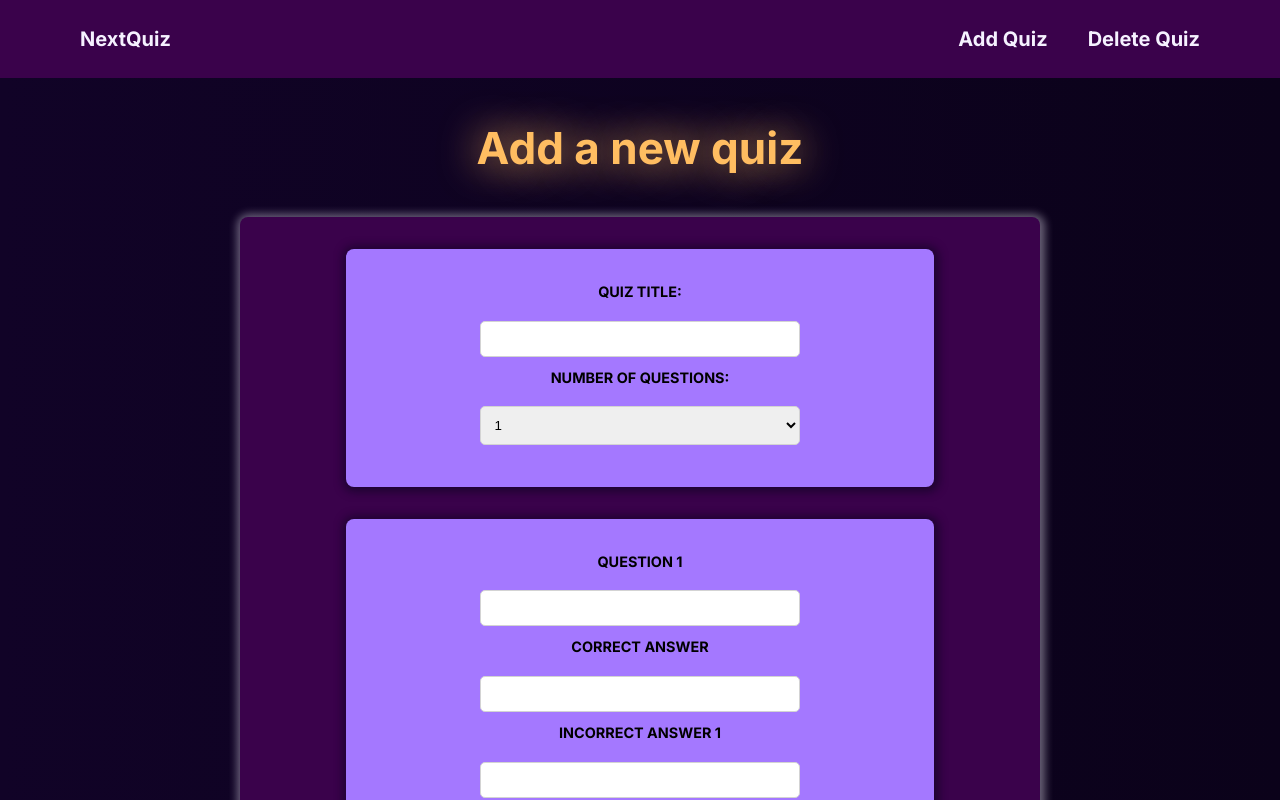
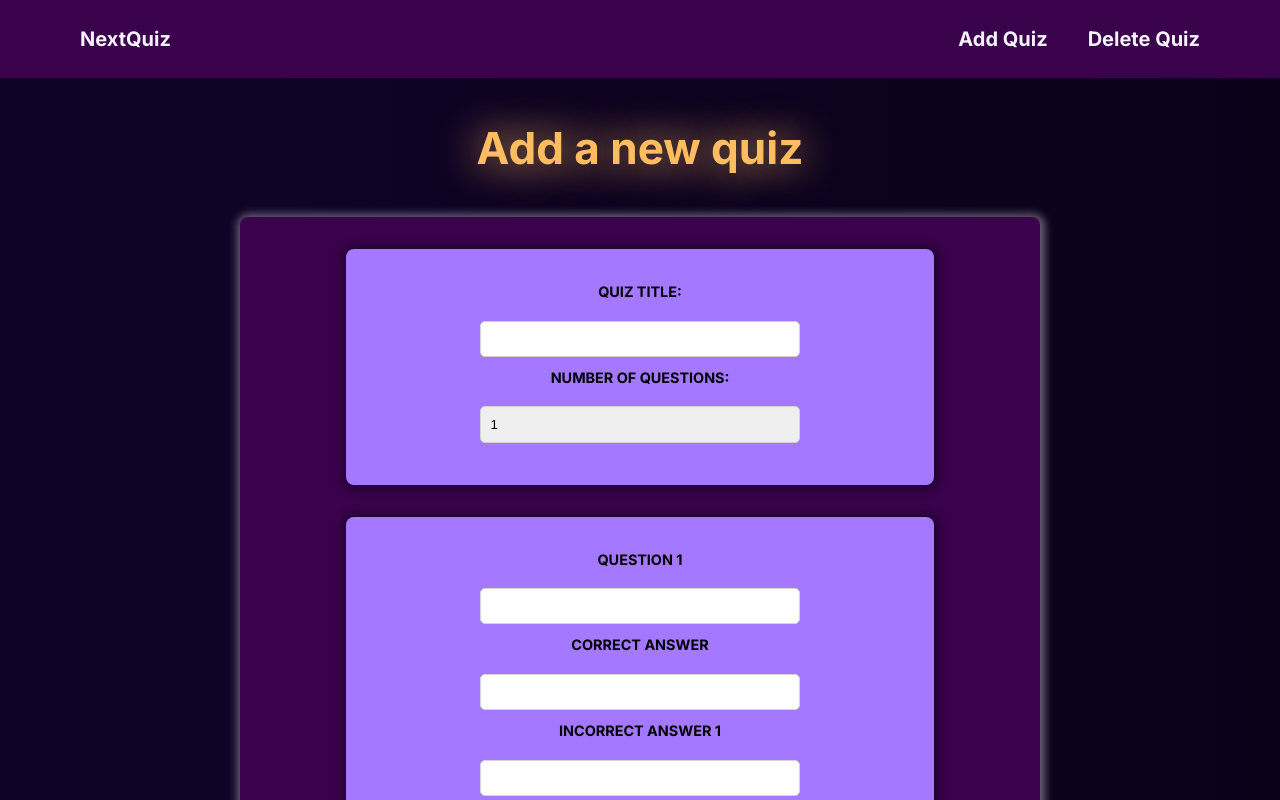
Before and after one commit to rjoshf/Nextjs-quizapp, a Next.js app: page /newquiz in a window 1280 px wide. Shown: the top 800 px of the page. Built offline with nearby package versions, Linux system fonts and the light colour scheme.

Commit message:
More ios styling

```diff
--- a/components/NewQuizPage/NewQuizForm.module.css
+++ b/components/NewQuizPage/NewQuizForm.module.css
@@ -43,6 +43,7 @@
 }
 
 .input {
+  -webkit-appearance: none;
   width: 100%;
   max-width: 20rem;
   border-radius: 5px;
```
